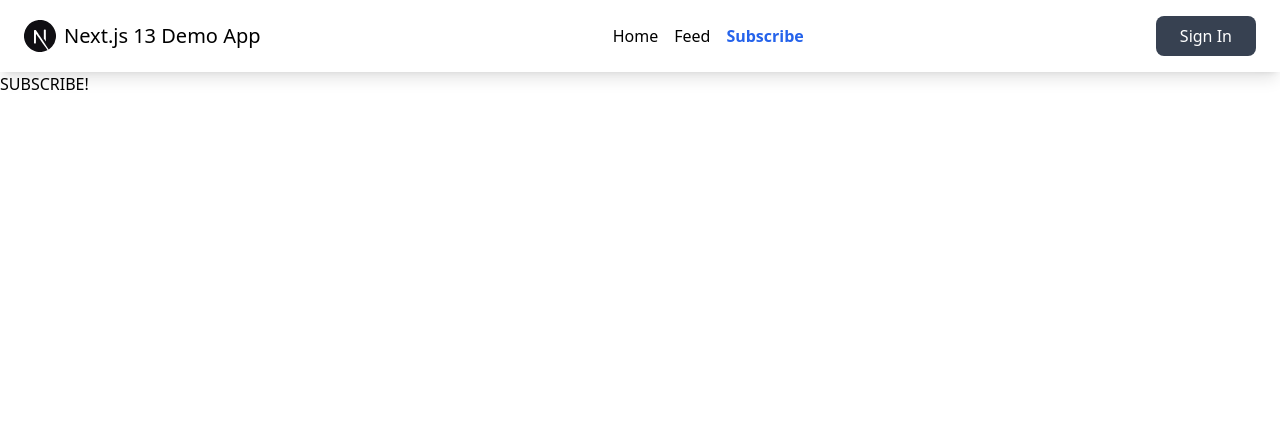
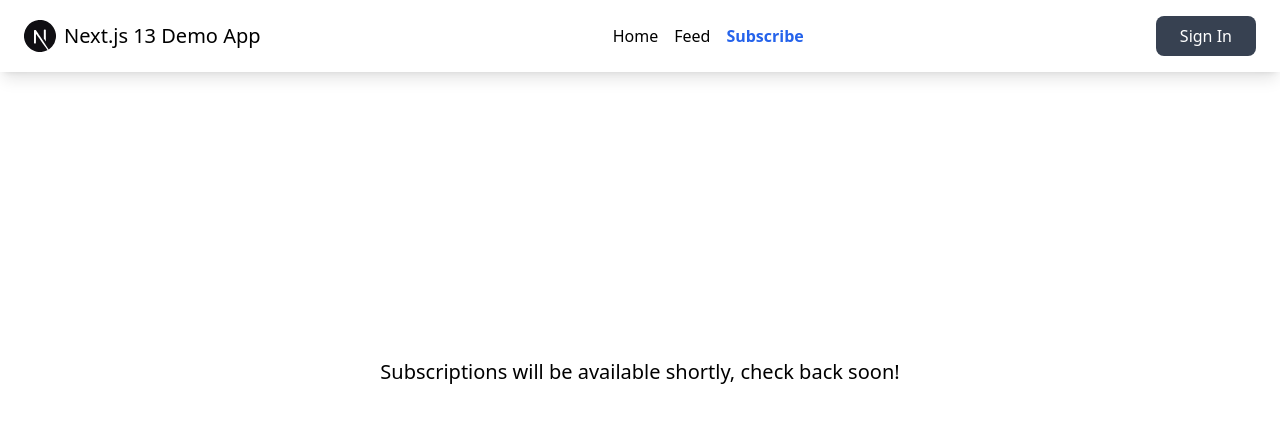
Before and after one commit to DaltonOtineru/nextjs13_demo_app, a Next.js app: page /subscribe in a window 1280 px wide. Shown: the top 422 px of the page. Built offline with nearby package versions, Linux system fonts and the light colour scheme; no server answers.

Commit message:
Fixed comments to be comment when there is only one comment on the post, fixed total likes to only be red when theres likes and the current user has already liked, add placeholder subscription page until its built out

```diff
--- a/app/components/Comments.tsx
+++ b/app/components/Comments.tsx
@@ -52,9 +52,9 @@ export default function Comments(postId: Props) {
           <div className="my-8">
             <p className="break-all text-gray-900">{comment?.message}</p>
           </div>
-          {user && user?.email === comment?.user?.email && (
+          {/* {user && user?.email === comment?.user?.email && (
             <DeleteIcon onClick={() => {}} />
-          )}
+          )} */}
         </div>
       ))}
     </>
--- a/app/components/Post.tsx
+++ b/app/components/Post.tsx
@@ -133,7 +133,9 @@ export default function Post({
           href={`/posts/${id}`}
           onClick={() => queryClient.invalidateQueries(['detail-post'])}
         >
-          <p className="text-sm text-gray-500">{comments?.length} Comments</p>
+          <p className="text-sm text-gray-500">
+            {comments?.length} {comments?.length === 1 ? 'Comment' : 'Comments'}
+          </p>
         </Link>
         <div className="flex gap-1">
           {loading ? (
@@ -144,7 +146,9 @@ export default function Post({
 
           <span
             className={`${
-              likes?.length !== 0 ? 'text-[#F31260]' : 'text-gray-500'
+              likes?.length !== 0 && alreadyLiked
+                ? 'text-[#F31260]'
+                : 'text-gray-500'
             }`}
           >
             {likes ? likes.length : '0'}
--- a/app/subscribe/page.tsx
+++ b/app/subscribe/page.tsx
@@ -4,8 +4,12 @@ export const metadata = {
 
 export default async function Subscribe() {
   return (
-    <section>
-      <main>SUBSCRIBE!</main>
+    <section className="w-screen h-screen">
+      <main className="flex items-center justify-center px-4 w-full h-3/4">
+        <h1 className="text-xl text-center">
+          Subscriptions will be available shortly, check back soon!
+        </h1>
+      </main>
     </section>
   );
 }
```
